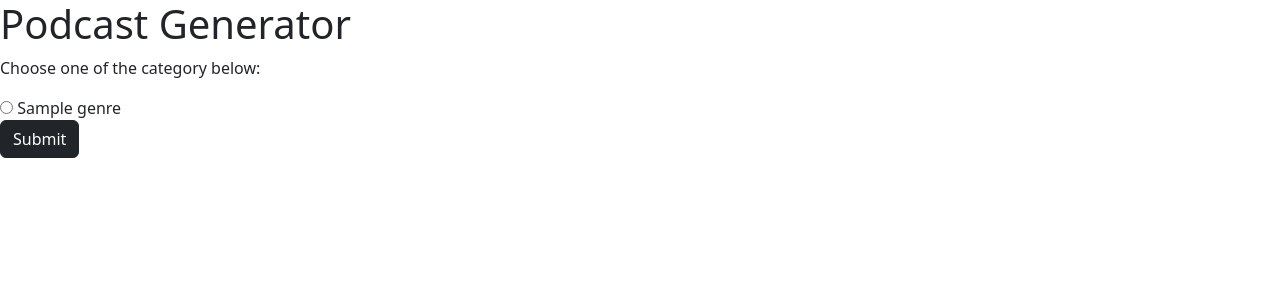
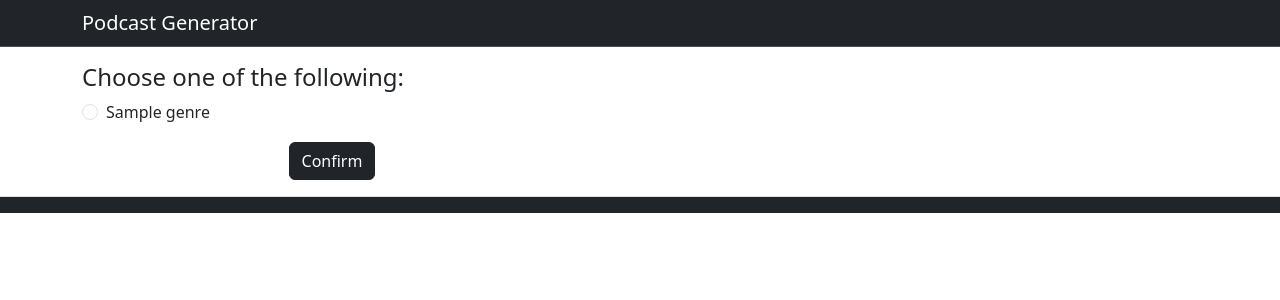
Before and after one commit to t-wojciechowski/Podcast-Generator, a Django app: template podcast_generator/ApplePy_app/templates/form.html in a window 1280 px wide. Shown: the top 300 px of the page. Run offline with Django 4.2, Linux system fonts and the light colour scheme; the template is opened without the code that fills it: most values are stand-ins (such as "Sample title", 1, 10 or a date in 2020); parts of the project's set-up code (start-up, migrations or seed data) failed here and were passed over; some libraries are stand-ins or nearby versions.

Commit message:
Website layout ready to check, need to be added results, and link to apple podcast

```diff
--- a/podcast_generator/ApplePy_app/templates/form.html
+++ b/podcast_generator/ApplePy_app/templates/form.html
@@ -1,25 +1,105 @@
+{#{% load static %}#}
+{#<!DOCTYPE html>#}
+{#<html>#}
+{#<head>#}
+{#    <title>Podcast Generator</title>#}
+{#    <link rel="stylesheet" href={% static "style.css" %}>#}
+{##}
+{#    {% load bootstrap5 %}#}
+{#    {% bootstrap_css %}#}
+{#    {% bootstrap_javascript %}#}
+{##}
+{#</head>#}
+{#<body>#}
+{##}
+{#<nav class="navbar bg-dark border-bottom border-bottom-dark" data-bs-theme="dark">#}
+{#  <div class="container-fluid">#}
+{#    <div class="row">#}
+{#      <div class="col">#}
+{#        <a class="navbar-brand my-brand" href="{% url 'home' %}">Podcast Generator</a>#}
+{#      </div>#}
+{#      </div>#}
+{#    </div>#}
+{#</nav>#}
+{#    <div class="px-3 py-1">#}
+{#    <p><h4>Choose one of the following:</h4></p>#}
+{#    <form method="post" action="{% url 'form' %}">#}
+{#        {% csrf_token %}#}
+{#        {% for genre in genres %}#}
+{#            <input type="radio" name="genre" value="{{ genre }}">#}
+{#            <label>{{ genre }}</label><br>#}
+{#        {% endfor %}#}
+{#        <br>#}
+{#        <button type="submit" class="btn btn-dark">Confirm</button>#}
+{#    </form>#}
+{#    </div>#}
+{##}
+{##}
+{#<footer class="navbar bg-dark border-top border-top-dark">#}
+{#  <div class="container-fluid">#}
+{#    <div class="row">#}
+{#    </div>#}
+{#  </div>#}
+{#</footer>#}
+{##}
+{##}
+{#</body>#}
+{#</html>#}
+
 {% load static %}
 <!DOCTYPE html>
 <html>
 <head>
     <title>Podcast Generator</title>
-    <link rel="stylesheet" href={% static "style.css" %}>
+    <link rel="stylesheet" href="{% static "style.css" %}">
 
     {% load bootstrap5 %}
     {% bootstrap_css %}
     {% bootstrap_javascript %}
-
+    <style>
+        /* Custom CSS for the form section */
+        .form-container {
+            max-width: 500px;
+            margin: 0;
+        }
+    </style>
 </head>
 <body>
-    <h1>Podcast Generator</h1>
-    <p>Choose one of the category below:</p>
-    <form method="post" action="{% url 'form' %}">
-        {% csrf_token %}
-        {% for genre in genres %}
-            <input type="radio" name="genre" value="{{ genre }}">
-            <label>{{ genre }}</label><br>
-        {% endfor %}
-        <button type="submit" class="btn btn-dark">Submit</button>
-    </form>
+
+<nav class="navbar bg-dark border-bottom border-bottom-dark" data-bs-theme="dark">
+  <div class="container">
+    <div class="row">
+      <div class="col">
+        <a class="navbar-brand my-brand" href="{% url 'home' %}">Podcast Generator</a>
+      </div>
+    </div>
+  </div>
+</nav>
+
+<div class="container py-3">
+    <div class="form-container">
+        <h4>Choose one of the following:</h4>
+        <form method="post" action="{% url 'form' %}">
+            {% csrf_token %}
+            {% for genre in genres %}
+                <div class="form-check">
+                    <input class="form-check-input" type="radio" name="genre" value="{{ genre }}" id="{{ genre }}">
+                    <label class="form-check-label" for="{{ genre }}">{{ genre }}</label>
+                </div>
+            {% endfor %}
+            <div class="text-center">
+                <button type="submit" class="btn btn-dark mt-3">Confirm</button>
+            </div>
+        </form>
+    </div>
+</div>
+
+<footer class="navbar bg-dark border-top border-top-dark">
+  <div class="container">
+    <div class="row">
+    </div>
+  </div>
+</footer>
+
 </body>
 </html>
```
Also changed, not shown: podcast_generator/ApplePy_app/templates/home.html (+68 -8 lines), podcast_generator/ApplePy_app/templates/result.html (+41 -8 lines).
